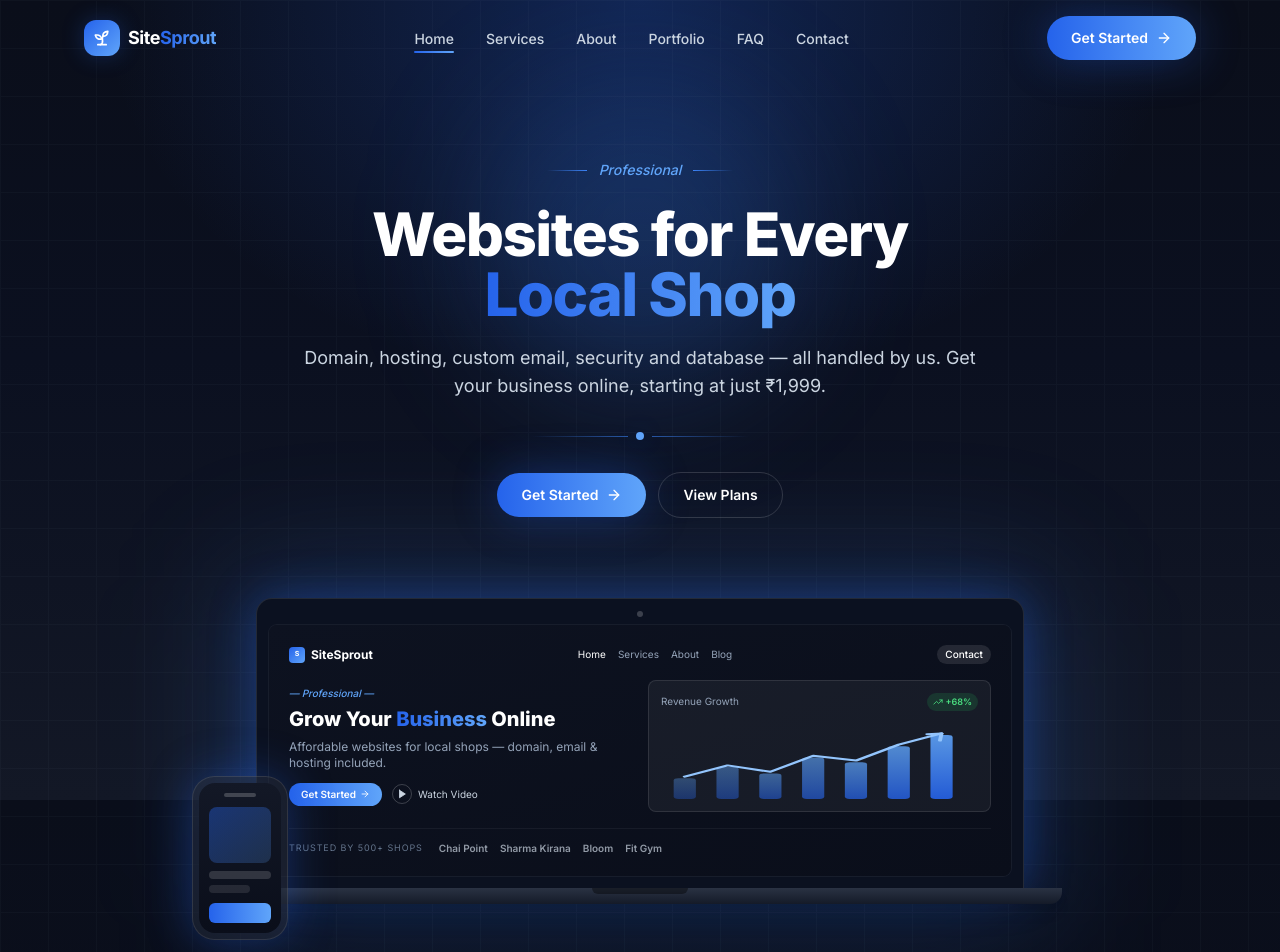
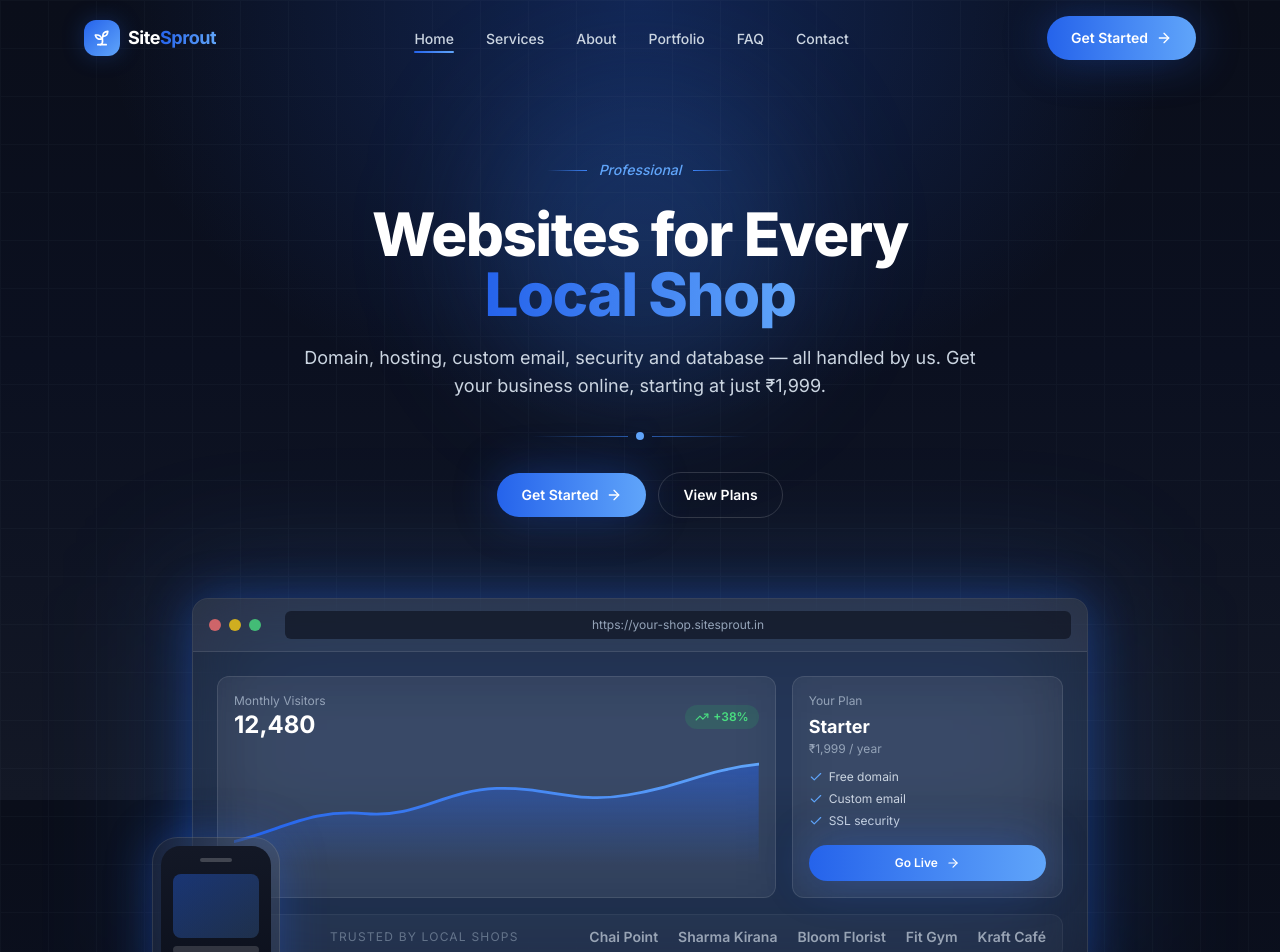
Before and after one commit to cursed-goblin/web, a React (Vite) app: page / in a window 1280 px wide. Shown: the top 952 px of the page. Built offline with nearby package versions, Linux system fonts and the light colour scheme.

Commit message:
design fix

```diff
--- a/src/components/Hero.jsx
+++ b/src/components/Hero.jsx
@@ -1,5 +1,5 @@
 import { motion } from "framer-motion"
-import { ArrowRight, Play, TrendingUp } from "lucide-react"
+import { ArrowRight, TrendingUp, Check } from "lucide-react"
 
 const fadeUp = {
   hidden: { opacity: 0, y: 30 },
@@ -94,35 +94,88 @@ export default function Hero() {
           </a>
         </motion.div>
 
-        {/* Laptop mockup */}
-        <LaptopMockup />
+        {/* Browser mockup */}
+        <Mockup />
       </div>
     </section>
   )
 }
 
-function LaptopMockup() {
+function Mockup() {
   return (
     <motion.div
       initial={{ opacity: 0, y: 60, scale: 0.96 }}
       animate={{ opacity: 1, y: 0, scale: 1 }}
       transition={{ duration: 0.9, delay: 0.4, ease: "easeOut" }}
-      className="relative mx-auto max-w-3xl"
+      className="relative mx-auto max-w-4xl"
     >
       {/* Ambient glow */}
-      <div className="absolute -inset-6 -z-10 rounded-[2.5rem] bg-accent-500/20 blur-3xl" />
+      <div className="absolute -inset-4 -z-10 rounded-[2rem] bg-accent-500/20 blur-3xl" />
 
-      {/* Laptop lid / screen */}
-      <div className="relative rounded-t-2xl border border-b-0 border-white/10 bg-[#0b1120] p-2.5 shadow-glow sm:p-3">
-        <div className="mx-auto mb-2 h-1.5 w-1.5 rounded-full bg-white/20" />
-        <div className="overflow-hidden rounded-lg bg-gradient-to-br from-ink-800 to-ink-900 ring-1 ring-white/5">
-          <SampleSite />
+      {/* Browser window */}
+      <div className="glass overflow-hidden rounded-2xl shadow-glow">
+        {/* Browser bar */}
+        <div className="flex items-center gap-2 border-b border-white/10 bg-white/5 px-4 py-3">
+          <span className="h-3 w-3 rounded-full bg-[#f87171]/80" />
+          <span className="h-3 w-3 rounded-full bg-[#facc15]/80" />
+          <span className="h-3 w-3 rounded-full bg-[#4ade80]/80" />
+          <div className="ml-4 flex-1 rounded-md bg-ink-900/60 px-3 py-1.5 text-xs text-slate-400">
+            https://your-shop.sitesprout.in
+          </div>
         </div>
-      </div>
 
-      {/* Laptop base / keyboard deck */}
-      <div className="relative -ml-[5%] h-3.5 w-[110%] rounded-b-xl bg-gradient-to-b from-[#2a3243] to-[#141a28] shadow-lg sm:h-4">
-        <div className="absolute left-1/2 top-0 h-1.5 w-24 -translate-x-1/2 rounded-b-lg bg-black/40" />
+        {/* Dashboard */}
+        <div className="grid gap-4 p-6 text-left sm:grid-cols-3">
+          {/* Visitors card */}
+          <div className="glass rounded-xl p-4 sm:col-span-2">
+            <div className="mb-3 flex items-center justify-between">
+              <div>
+                <p className="text-xs text-slate-400">Monthly Visitors</p>
+                <p className="text-2xl font-bold text-white">12,480</p>
+              </div>
+              <span className="inline-flex items-center gap-1 rounded-full bg-green-500/15 px-2.5 py-1 text-xs font-semibold text-green-400">
+                <TrendingUp className="h-3.5 w-3.5" /> +38%
+              </span>
+            </div>
+            <AreaChart />
+          </div>
+
+          {/* Plan card */}
+          <div className="glass flex flex-col rounded-xl p-4">
+            <div>
+              <p className="text-xs text-slate-400">Your Plan</p>
+              <h4 className="mt-1 text-lg font-bold text-white">Starter</h4>
+              <p className="text-xs text-slate-400">₹1,999 / year</p>
+              <ul className="mt-3 flex flex-col gap-1.5">
+                {["Free domain", "Custom email", "SSL security"].map((t) => (
+                  <li key={t} className="flex items-center gap-1.5 text-xs text-slate-300">
+                    <Check className="h-3.5 w-3.5 text-accent-400" /> {t}
+                  </li>
+                ))}
+              </ul>
+            </div>
+            <a
+              href="#contact"
+              className="btn-primary mt-4 w-full px-4 py-2.5 text-xs"
+            >
+              Go Live <ArrowRight className="h-3.5 w-3.5" />
+            </a>
+          </div>
+
+          {/* Trusted-by row */}
+          <div className="flex flex-wrap items-center justify-between gap-4 rounded-xl border border-white/5 bg-white/[0.03] px-4 py-3 sm:col-span-3 sm:pl-28">
+            <span className="text-xs uppercase tracking-widest text-slate-500">
+              Trusted by local shops
+            </span>
+            <div className="flex flex-wrap items-center gap-5 opacity-70">
+              {["Chai Point", "Sharma Kirana", "Bloom Florist", "Fit Gym", "Kraft Café"].map((n) => (
+                <span key={n} className="text-sm font-semibold text-slate-300">
+                  {n}
+                </span>
+              ))}
+            </div>
+          </div>
+        </div>
       </div>
 
       {/* Phone peeking from bottom-left */}
@@ -130,17 +183,17 @@ function LaptopMockup() {
         initial={{ opacity: 0, x: -30, y: 30 }}
         animate={{ opacity: 1, x: 0, y: 0 }}
         transition={{ duration: 0.8, delay: 0.75 }}
-        className="absolute -bottom-9 -left-16 hidden w-24 sm:block"
+        className="absolute -bottom-10 -left-10 hidden w-32 sm:block"
       >
-        <div className="rounded-[1.4rem] border border-white/10 bg-white/5 p-1.5 shadow-glow backdrop-blur-xl">
-          <div className="rounded-[1rem] bg-gradient-to-b from-ink-700 to-ink-900 p-2.5">
-            <div className="mx-auto mb-2.5 h-1 w-8 rounded-full bg-white/20" />
-            <div className="mb-2 h-14 rounded-lg bg-gradient-to-br from-accent-600/40 to-accent-400/20" />
+        <div className="rounded-[1.6rem] border border-white/10 bg-white/5 p-2 shadow-glow backdrop-blur-xl">
+          <div className="rounded-[1.2rem] bg-gradient-to-b from-ink-700 to-ink-900 p-3">
+            <div className="mx-auto mb-3 h-1 w-8 rounded-full bg-white/20" />
+            <div className="mb-2 h-16 rounded-lg bg-gradient-to-br from-accent-600/40 to-accent-400/20" />
             <div className="space-y-1.5">
               <div className="h-2 w-full rounded bg-white/15" />
               <div className="h-2 w-2/3 rounded bg-white/10" />
             </div>
-            <div className="mt-2.5 h-5 rounded-md bg-gradient-to-r from-accent-600 to-accent-400" />
+            <div className="mt-3 h-6 rounded-md bg-gradient-to-r from-accent-600 to-accent-400" />
           </div>
         </div>
       </motion.div>
@@ -148,117 +201,23 @@ function LaptopMockup() {
   )
 }
 
-function SampleSite() {
+function AreaChart() {
+  const d =
+    "M0,95 C40,80 60,60 100,65 C140,70 160,40 200,38 C240,36 260,55 300,45 C340,36 360,18 400,12"
   return (
-    <div className="p-3 text-left sm:p-5">
-      {/* Mini nav */}
-      <div className="mb-4 flex items-center justify-between">
-        <div className="flex items-center gap-1.5">
-          <span className="flex h-4 w-4 items-center justify-center rounded bg-gradient-to-br from-accent-600 to-accent-400 text-[7px] font-bold text-white">
-            S
-          </span>
-          <span className="text-xs font-bold text-white">SiteSprout</span>
-        </div>
-        <div className="hidden items-center gap-3 text-[10px] text-slate-400 sm:flex">
-          <span className="text-white">Home</span>
-          <span>Services</span>
-          <span>About</span>
-          <span>Blog</span>
-        </div>
-        <span className="rounded-full bg-white/10 px-2 py-0.5 text-[10px] font-medium text-white">
-          Contact
-        </span>
-      </div>
-
-      {/* Sample hero */}
-      <div className="grid items-center gap-3 sm:grid-cols-2 sm:gap-4">
-        <div>
-          <p className="text-[10px] font-medium italic text-accent-400">— Professional —</p>
-          <h3 className="mt-1 text-base font-extrabold leading-tight text-white sm:text-xl">
-            Grow Your <span className="text-gradient">Business</span> Online
-          </h3>
-          <p className="mt-1.5 text-[10px] leading-relaxed text-slate-400 sm:text-xs">
-            Affordable websites for local shops — domain, email &amp; hosting included.
-          </p>
-          <div className="mt-3 flex items-center gap-2.5">
-            <span className="inline-flex items-center gap-1 rounded-full bg-gradient-to-r from-accent-600 to-accent-400 px-3 py-1 text-[10px] font-semibold text-white">
-              Get Started <ArrowRight className="h-2.5 w-2.5" />
-            </span>
-            <span className="inline-flex items-center gap-1.5 text-[10px] text-slate-300">
-              <span className="grid h-5 w-5 place-items-center rounded-full border border-white/20">
-                <Play className="h-2.5 w-2.5 fill-current" />
-              </span>
-              Watch Video
-            </span>
-          </div>
-        </div>
-
-        {/* Chart card */}
-        <div className="rounded-lg border border-white/10 bg-white/5 p-3">
-          <div className="mb-2 flex items-center justify-between">
-            <span className="text-[10px] text-slate-400">Revenue Growth</span>
-            <span className="inline-flex items-center gap-0.5 rounded-full bg-green-500/15 px-1.5 py-0.5 text-[9px] font-semibold text-green-400">
-              <TrendingUp className="h-2.5 w-2.5" /> +68%
-            </span>
-          </div>
-          <GrowthChart />
-        </div>
-      </div>
-
-      {/* Trusted-by row */}
-      <div className="mt-4 flex flex-wrap items-center gap-x-4 gap-y-1 border-t border-white/5 pt-3">
-        <span className="text-[9px] uppercase tracking-widest text-slate-500">
-          Trusted by 500+ shops
-        </span>
-        <div className="flex flex-wrap items-center gap-x-3 gap-y-1 opacity-70">
-          {["Chai Point", "Sharma Kirana", "Bloom", "Fit Gym"].map((n) => (
-            <span key={n} className="text-[10px] font-semibold text-slate-300">
-              {n}
-            </span>
-          ))}
-        </div>
-      </div>
-    </div>
-  )
-}
-
-function GrowthChart() {
-  const bars = [26, 40, 32, 52, 46, 66, 80]
-  const step = 27
-  const barW = 14
-  const x0 = 8
-  const pts = bars.map((h, i) => [x0 + i * step + barW / 2, 100 - h - 2])
-  const line = pts.map((p, i) => `${i === 0 ? "M" : "L"}${p[0]},${p[1]}`).join(" ")
-  const last = pts[pts.length - 1]
-  return (
-    <svg viewBox="0 0 200 100" className="h-16 w-full sm:h-20" preserveAspectRatio="none">
+    <svg viewBox="0 0 400 120" className="h-28 w-full" preserveAspectRatio="none">
       <defs>
-        <linearGradient id="bar" x1="0" y1="0" x2="0" y2="1">
-          <stop offset="0%" stopColor="#60a5fa" />
-          <stop offset="100%" stopColor="#2563eb" />
+        <linearGradient id="area" x1="0" y1="0" x2="0" y2="1">
+          <stop offset="0%" stopColor="#2563eb" stopOpacity="0.5" />
+          <stop offset="100%" stopColor="#2563eb" stopOpacity="0" />
+        </linearGradient>
+        <linearGradient id="line" x1="0" y1="0" x2="1" y2="0">
+          <stop offset="0%" stopColor="#2563eb" />
+          <stop offset="100%" stopColor="#60a5fa" />
         </linearGradient>
       </defs>
-      {bars.map((h, i) => (
-        <rect
-          key={i}
-          x={x0 + i * step}
-          y={100 - h}
-          width={barW}
-          height={h}
-          rx="3"
-          fill="url(#bar)"
-          opacity={0.35 + i * 0.09}
-        />
-      ))}
-      <path d={line} fill="none" stroke="#93c5fd" strokeWidth="2.5" strokeLinecap="round" strokeLinejoin="round" />
-      <path
-        d={`M${last[0] - 9},${last[1] + 1} L${last[0]},${last[1]} L${last[0] - 1},${last[1] + 9}`}
-        fill="none"
-        stroke="#93c5fd"
-        strokeWidth="2.5"
-        strokeLinecap="round"
-        strokeLinejoin="round"
-      />
+      <path d={`${d} L400,120 L0,120 Z`} fill="url(#area)" />
+      <path d={d} fill="none" stroke="url(#line)" strokeWidth="3" strokeLinecap="round" />
     </svg>
   )
 }
```
